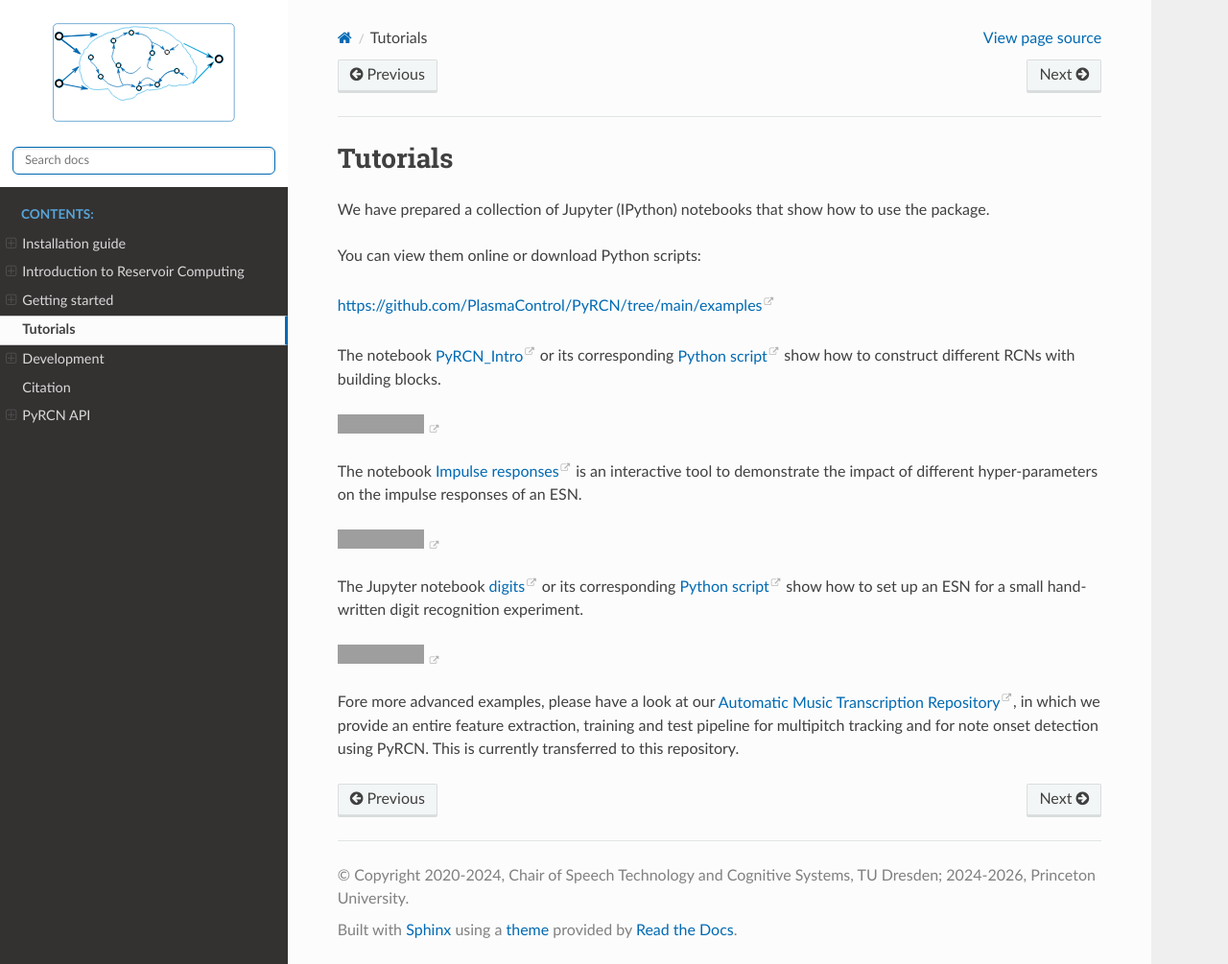
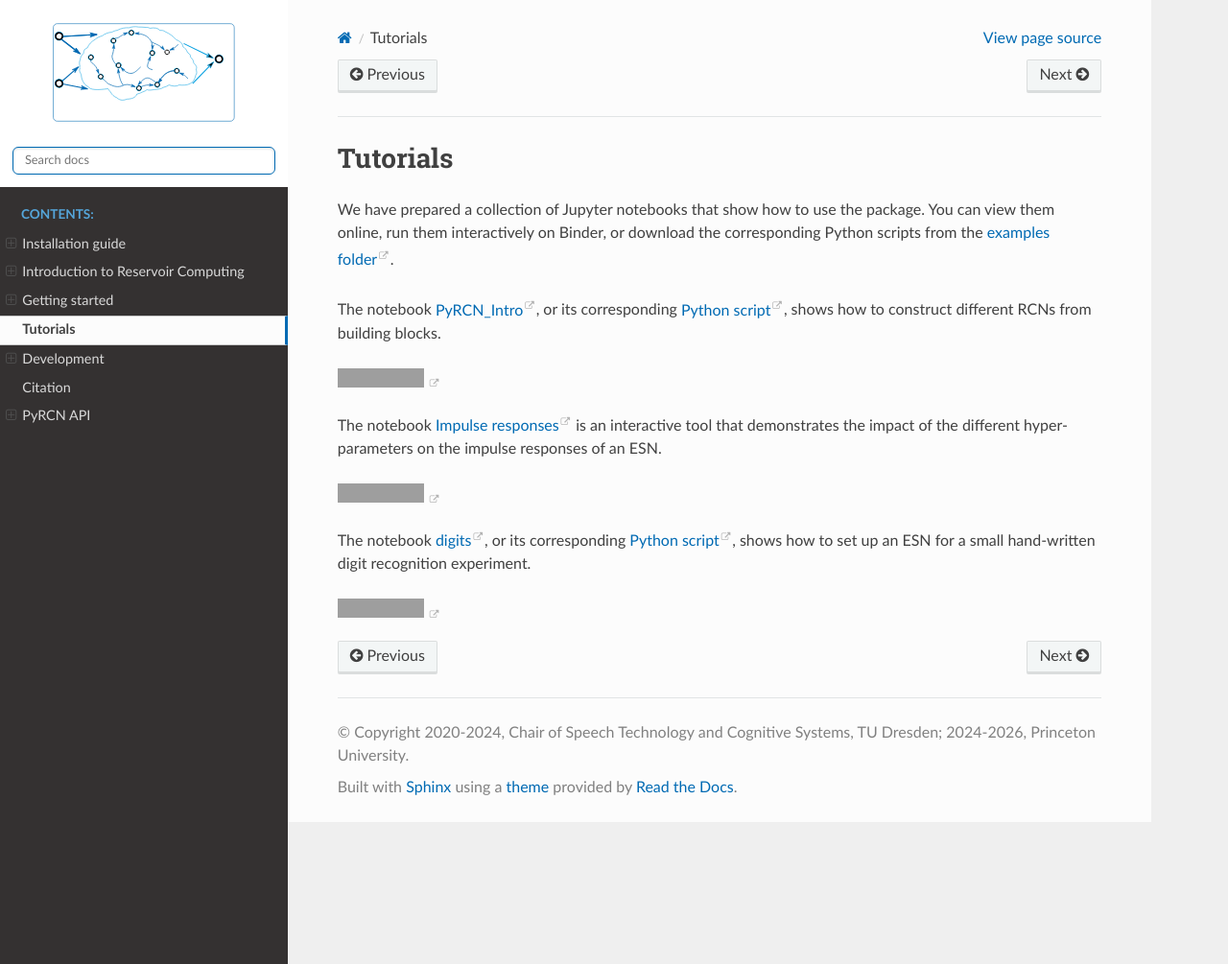
Before and after one commit to PlasmaControl/PyRCN, a Sphinx documentation site: the page built from docs/source/tutorial.rst, in a window 1280 px wide and 1005 px high. Shown: the whole window at 96% size. Built offline with Sphinx 7.4.7 and the Read the Docs theme 3.1.0, drawn with Linux system fonts in a browser that asks for light colours; grey boxes are pictures that could not be loaded.

Commit message:
docs: tidy tutorials page
Phase 5 - tutorials page:
- keep the three featured notebooks (PyRCN_Intro, esn_impulse_responses,
  digits) and their Binder badges
- modernize the Binder links from the deprecated filepath= (classic Notebook)
  to labpath= (JupyterLab); org/branch stay PlasmaControl/main
- drop the outdated Automatic-Music-Transcription link
- fix wording and add alt text; no new tutorials added

Builds at 0 warnings.

Co-Authored-By: Claude Opus 4.8 <noreply@anthropic.com>

```diff
--- a/docs/source/tutorial.rst
+++ b/docs/source/tutorial.rst
@@ -1,44 +1,37 @@
+=========
 Tutorials
 =========
 
-We have prepared a collection of Jupyter (IPython) notebooks that show how to use the
-package.
+We have prepared a collection of Jupyter notebooks that show how to use the
+package. You can view them online, run them interactively on Binder, or
+download the corresponding Python scripts from the `examples folder
+<https://github.com/PlasmaControl/PyRCN/tree/main/examples>`_.
 
-You can view them online or download Python scripts:
-
-https://github.com/PlasmaControl/PyRCN/tree/main/examples
-
-The notebook
-`PyRCN_Intro <https://github.com/PlasmaControl/PyRCN/blob/main/examples/PyRCN_Intro.ipynb>`_
-or its corresponding
-`Python script <https://github.com/PlasmaControl/PyRCN/blob/main/examples/PyRCN_Intro.py>`_
-show how to construct different RCNs with building blocks.
+The notebook `PyRCN_Intro
+<https://github.com/PlasmaControl/PyRCN/blob/main/examples/PyRCN_Intro.ipynb>`_,
+or its corresponding `Python script
+<https://github.com/PlasmaControl/PyRCN/blob/main/examples/PyRCN_Intro.py>`_,
+shows how to construct different RCNs from building blocks.
 
 .. image:: https://mybinder.org/badge_logo.svg
-    :target: https://mybinder.org/v2/gh/PlasmaControl/PyRCN/main?filepath=examples%2FPyRCN_Intro.ipynb
+    :target: https://mybinder.org/v2/gh/PlasmaControl/PyRCN/main?labpath=examples%2FPyRCN_Intro.ipynb
+    :alt: Launch PyRCN_Intro on Binder
 
-
-The notebook
-`Impulse responses
+The notebook `Impulse responses
 <https://github.com/PlasmaControl/PyRCN/blob/main/examples/esn_impulse_responses.ipynb>`_
-is an interactive tool to demonstrate the impact of different hyper-parameters on the
-impulse responses of an ESN.
+is an interactive tool that demonstrates the impact of the different
+hyper-parameters on the impulse responses of an ESN.
 
 .. image:: https://mybinder.org/badge_logo.svg
-    :target: https://mybinder.org/v2/gh/PlasmaControl/PyRCN/main?filepath=examples%2Fesn_impulse_responses.ipynb
+    :target: https://mybinder.org/v2/gh/PlasmaControl/PyRCN/main?labpath=examples%2Fesn_impulse_responses.ipynb
+    :alt: Launch esn_impulse_responses on Binder
 
-The Jupyter notebook
-`digits <https://github.com/PlasmaControl/PyRCN/blob/main/examples/digits.ipynb>`_
-or its corresponding
-`Python script <https://github.com/PlasmaControl/PyRCN/blob/main/examples/digits.py>`_
-show how to set up an ESN for a small hand-written digit recognition experiment.
+The notebook `digits
+<https://github.com/PlasmaControl/PyRCN/blob/main/examples/digits.ipynb>`_, or
+its corresponding `Python script
+<https://github.com/PlasmaControl/PyRCN/blob/main/examples/digits.py>`_, shows
+how to set up an ESN for a small hand-written digit recognition experiment.
 
 .. image:: https://mybinder.org/badge_logo.svg
-    :target: https://mybinder.org/v2/gh/PlasmaControl/PyRCN/main?filepath=examples%2Fdigits.ipynb
-
-Fore more advanced examples, please have a look at our
-`Automatic Music Transcription Repository
-<https://github.com/TUD-STKS/Automatic-Music-Transcription>`_,
-in which we provide an entire feature extraction,
-training and test pipeline for multipitch tracking and for note onset detection using
-PyRCN. This is currently transferred to this repository.
+    :target: https://mybinder.org/v2/gh/PlasmaControl/PyRCN/main?labpath=examples%2Fdigits.ipynb
+    :alt: Launch digits on Binder
```
